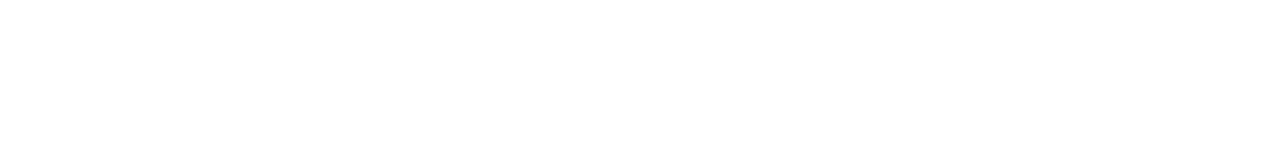
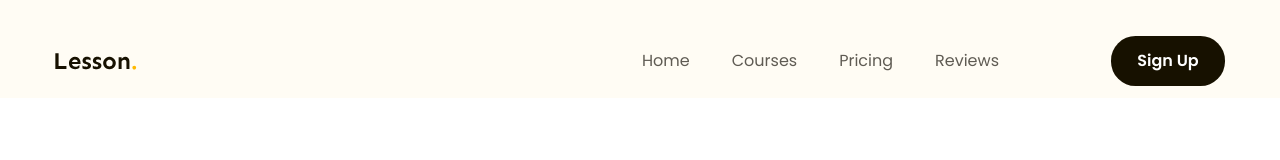
Before and after one commit to cuongviethoang/f8-project-02, a plain HTML site: page index.html in a window 1280 px wide. Shown: the top 160 px of the page. Drawn offline with Linux system fonts and the light colour scheme.

Commit message:
final heading

```diff
--- a/assets/css/style.css
+++ b/assets/css/style.css
@@ -0,0 +1,97 @@
+:root {
+    --primary-color: #ffb900;
+    --second-color: #171100;
+}
+
+* {
+    font-family: "Poppins", sans-serif;
+    box-sizing: border-box;
+}
+
+html,
+body {
+    font-size: 62.5%;
+    scroll-behavior: smooth;
+}
+
+/* Common */
+.content {
+    width: 1170px;
+    margin-left: auto;
+    margin-right: auto;
+}
+
+.btn {
+    display: inline-block;
+    min-width: 114px;
+    height: 50px;
+    background: var(--second-color);
+    border-radius: 24.5px;
+    color: #fff;
+}
+
+a {
+    text-decoration: none;
+}
+
+/* Heading */
+.heading {
+    background-color: #fffcf4;
+}
+
+.heading .navbar {
+    display: flex;
+    align-items: center;
+    padding-top: 36px;
+    padding-bottom: 12px;
+}
+
+.heading .nav-list {
+    display: flex;
+    margin-left: auto;
+}
+
+.heading .nav-item {
+    margin-right: 42px;
+}
+
+.heading .nav-item .link {
+    position: relative;
+    font-weight: 400;
+    font-size: 1.6rem;
+    line-height: 1.75;
+    color: #5f5b53;
+}
+
+.heading .nav-item .link:hover {
+    font-weight: 600;
+    color: #171100;
+}
+
+.heading .nav-item .link:hover::after {
+    position: absolute;
+    display: inline-block;
+    content: "";
+    width: 10px;
+    height: 1.4px;
+    bottom: 0;
+    left: 0;
+    font-weight: 600;
+    background-color: #171100;
+}
+
+.heading .nav-btn {
+    display: flex;
+    float: left;
+    align-items: center;
+    justify-content: center;
+    margin-left: 70px;
+    font-weight: 600;
+    font-size: 1.6rem;
+    line-height: 1.75;
+    color: #ffffff;
+}
+
+.heading .nav-btn:hover {
+    opacity: 0.7;
+}
--- a/index.html
+++ b/index.html
@@ -5,8 +5,43 @@
         <meta http-equiv="X-UA-Compatible" content="IE=edge" />
         <meta name="viewport" content="width=device-width, initial-scale=1.0" />
         <title>F8 Project 02</title>
+        <link rel="preconnect" href="https://fonts.googleapis.com" />
+        <link rel="preconnect" href="https://fonts.gstatic.com" crossorigin />
+        <link
+            href="https://fonts.googleapis.com/css2?family=Poppins:wght@400;500;600;700&display=swap"
+            rel="stylesheet"
+        />
         <link rel="stylesheet" href="./assets/css/reset.css" />
         <link rel="stylesheet" href="./assets/css/style.css" />
     </head>
-    <body></body>
+    <body>
+        <main style="height: 10000px">
+            <header class="heading">
+                <div class="content">
+                    <nav class="navbar">
+                        <img
+                            src="./assets/img/Lesson..svg"
+                            alt=""
+                            class="logo"
+                        />
+                        <ul class="nav-list">
+                            <li class="nav-item">
+                                <a href="#!" class="link">Home</a>
+                            </li>
+                            <li class="nav-item">
+                                <a href="#!" class="link">Courses</a>
+                            </li>
+                            <li class="nav-item">
+                                <a href="#!" class="link">Pricing</a>
+                            </li>
+                            <li class="nav-item">
+                                <a href="#!" class="link">Reviews</a>
+                            </li>
+                        </ul>
+                        <a href="#!" class="btn nav-btn">Sign Up</a>
+                    </nav>
+                </div>
+            </header>
+        </main>
+    </body>
 </html>
```
Also changed, not shown: assets/img/Lesson..svg (added).
